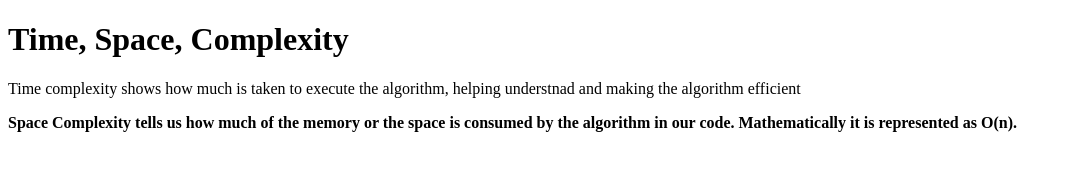
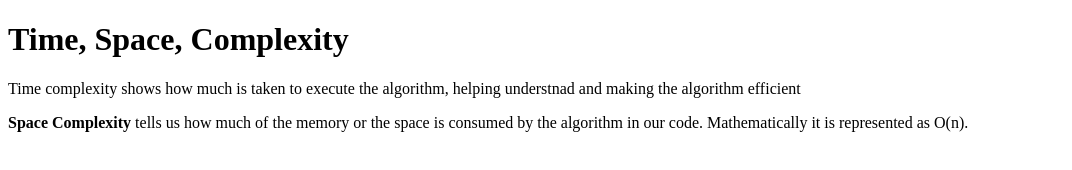
Before and after one commit to acciojob/time-and-space-complexity-NiksheyYadav, a website: page main.html in a window 1280 px wide. Shown: the whole page, without its empty margins (0-1072 px from the left). Drawn offline with Linux system fonts and the light colour scheme.

Commit message:
created a submission

```diff
--- a/main.html
+++ b/main.html
@@ -13,7 +13,7 @@
 	<h1>Time, Space, Complexity</h1>
 	<p>Time complexity shows how much is taken to execute the algorithm, helping understnad and making the algorithm efficient</p>
 
-	<p><b>Space Complexity tells us how much of the memory or the space is consumed by the algorithm in our code. Mathematically it is represented as O(n).</b></p>
+	<p><b>Space Complexity</b> tells us how much of the memory or the space is consumed by the algorithm in our code. Mathematically it is represented as O(n).</p>
 
 </body>
 
```
